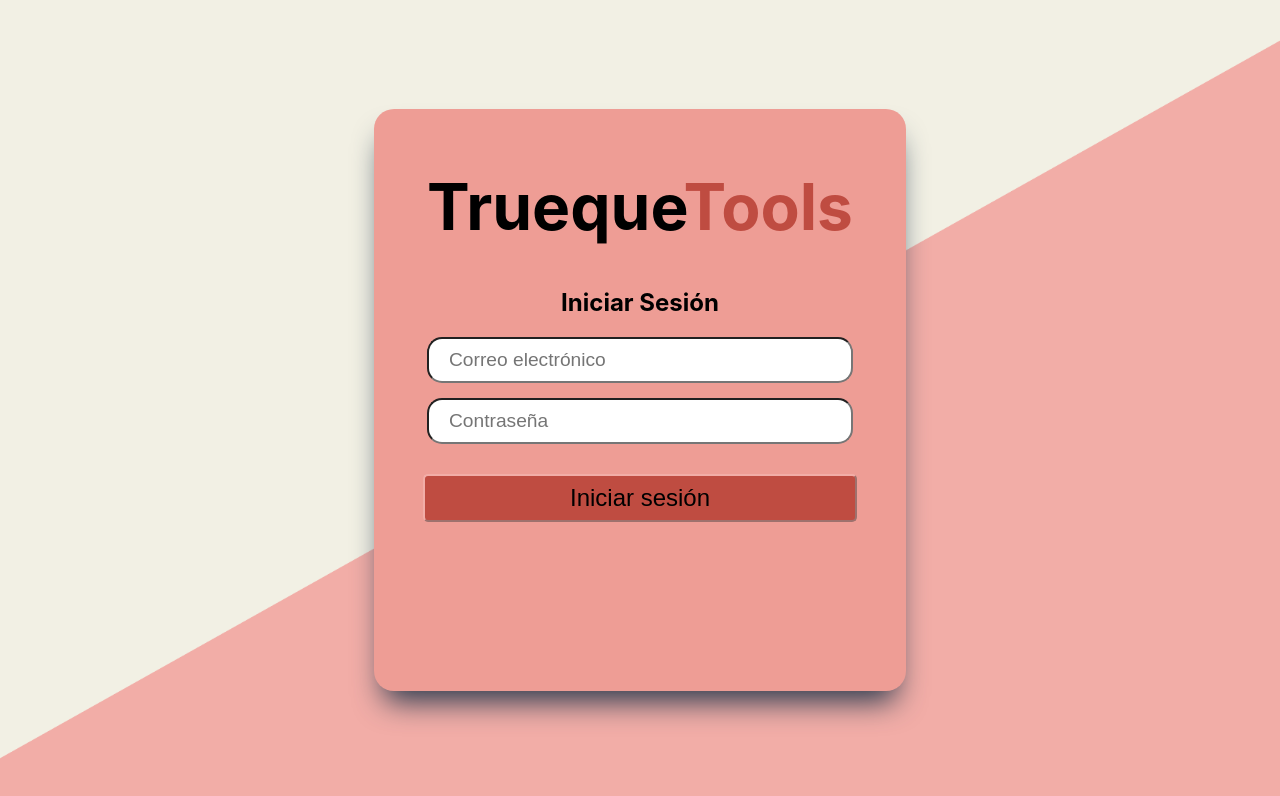
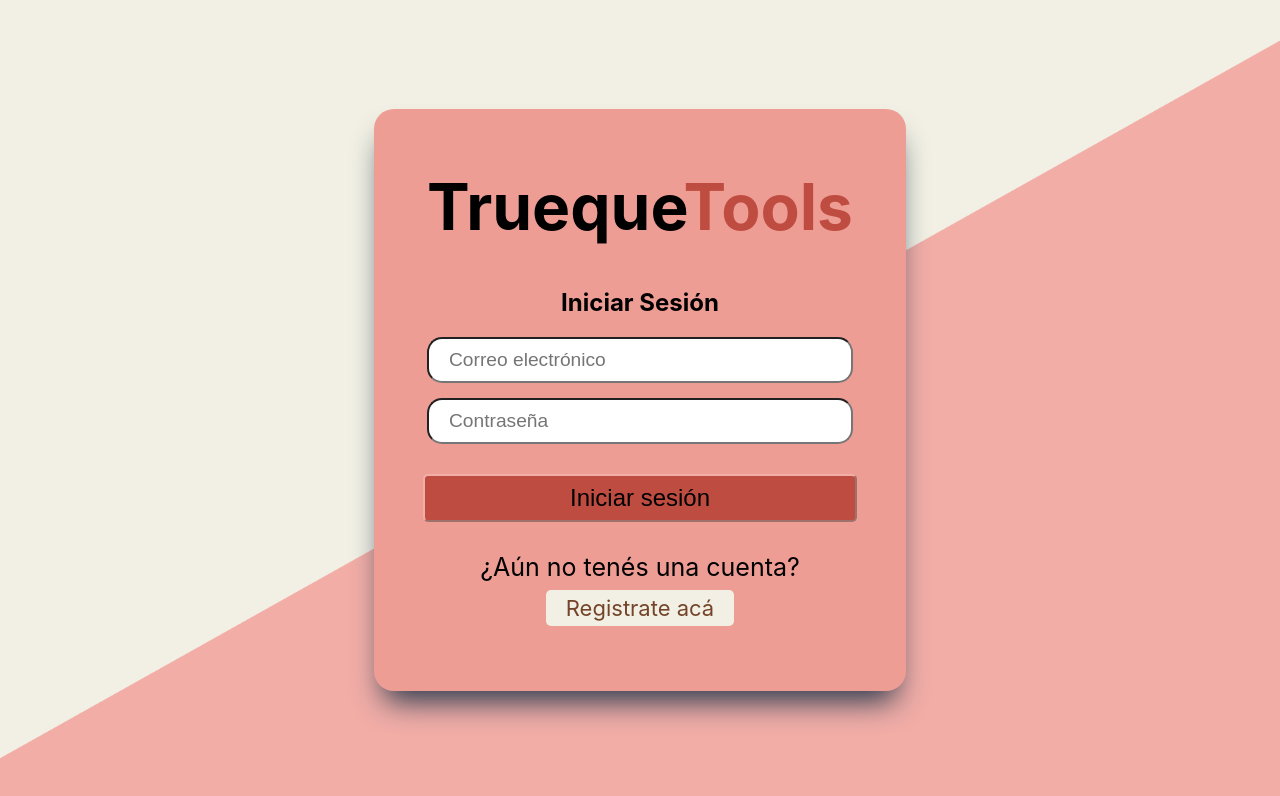
Before and after one commit to leodelmas00/front-truequetools, a React (Create React App) app: page / in a window 1280 px wide. Shown: the top 796 px of the page. Built offline with nearby package versions, Linux system fonts and the light colour scheme.

Commit message:
puse de nuevo el boton de registrar

```diff
--- a/src/components/LogIn.jsx
+++ b/src/components/LogIn.jsx
@@ -2,6 +2,8 @@ import React, { useState } from 'react';
 import { Redirect } from 'wouter'; // Importa Redirect de wouter
 import axios from 'axios';
 import { baseURL } from '../api/trueque.api';
+import { Link } from 'wouter';
+
 
 function LogIn() {
     const [form, setForm] = useState({
@@ -73,6 +75,11 @@ function LogIn() {
                         <div className="button-container animate__animated animate__heartBeat animate__slower animate__delay-3s">
                             <button type="submit" className="signin-link">Iniciar sesión</button>
                         </div>
+
+                        </div>
+                        <div className="signup-text">
+                            <p>¿Aún no tenés una cuenta?</p>
+                            <Link to="/SignUp" className="signup-link">Registrate acá </Link>
                     </div>
                 </form>
             </div>
```
